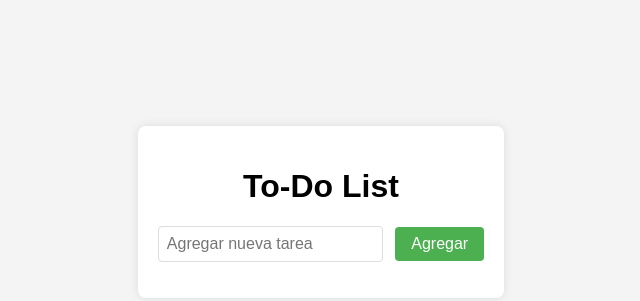
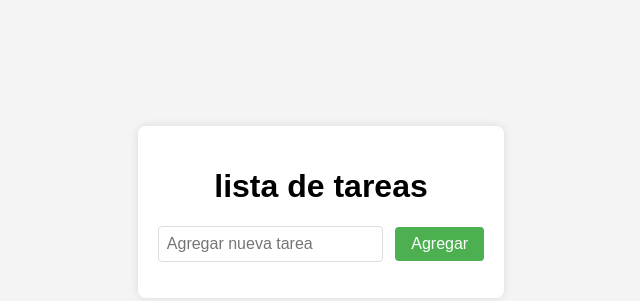
Before and after one commit to frederickcorredor/lista, a plain HTML site: page index.html in a window 1280 px wide. Shown: the part 188-489 px from the top of the page, without its empty margins (319-959 px from the left). Drawn offline with Linux system fonts and the light colour scheme.

Commit message:
Update index.html

```diff
--- a/index.html
+++ b/index.html
@@ -8,7 +8,7 @@
 </head>
 <body>
     <div class="todo-container">
-        <h1>To-Do List</h1>
+        <h1>lista de tareas</h1>
         <div class="input-container">
             <input type="text" id="taskInput" placeholder="Agregar nueva tarea">
             <button onclick="addTask()">Agregar</button>
```
